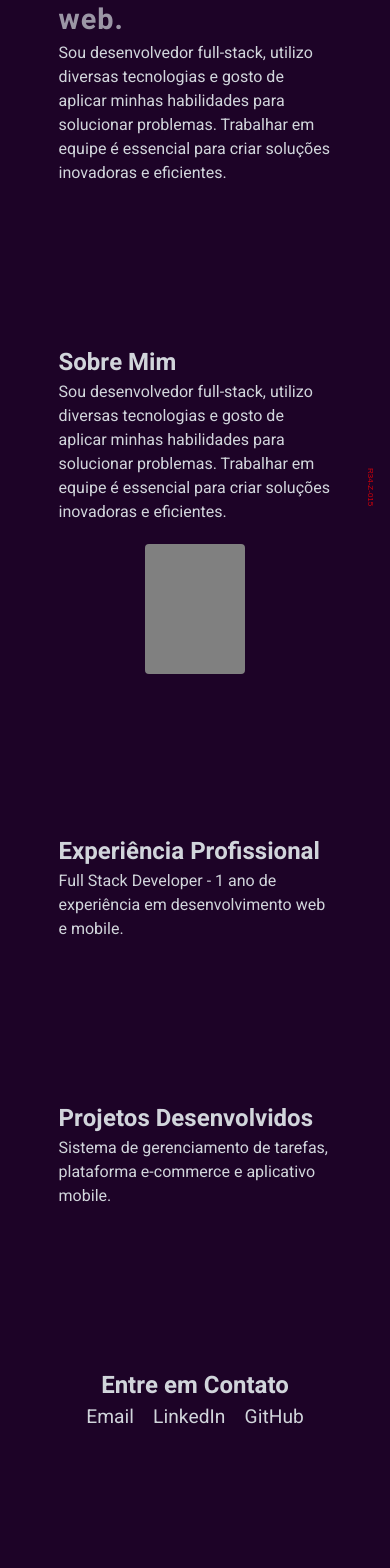
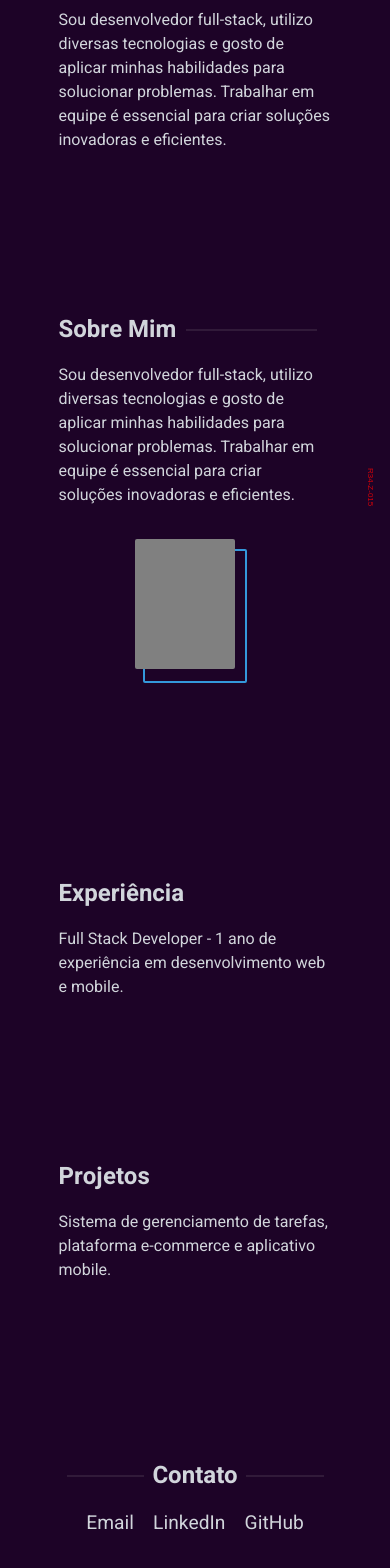
Before and after one commit to icadorin/portfolio, a React (Vite) app: page / in a window 390 px wide. Shown: the part 328-1896 px from the top of the page. Built offline with nearby package versions, Linux system fonts and the light colour scheme.

Commit message:
Fix profile photo alignment and optimize layout for amaller screens.

```diff
--- a/src/components/Profile.tsx
+++ b/src/components/Profile.tsx
@@ -30,7 +30,7 @@ const Profile: React.FC = () => {
         <section id="resumo" className="resume">
           <p className="resume-greeting">Olá, meu nome é</p>
           <p className="resume-name">Israel.</p>
-          <p className="resume-proficiency">Desenvolvedor web.</p>
+          <p className="resume-proficiency">Desenvolvedor web Full-Stack.</p>
           <p className="resume-description">
             Sou desenvolvedor full-stack, utilizo diversas tecnologias e gosto
             de aplicar minhas habilidades para solucionar problemas.
@@ -39,8 +39,8 @@ const Profile: React.FC = () => {
         </section>
 
         <section id="sobre" className="about">
-          <h2 className="section-title">Sobre Mim</h2>
           <div className="profile-about">
+            <h2 className="section-about">Sobre Mim</h2>
             <div className="profile-text">
               <p className="profile-description">
                 Sou desenvolvedor full-stack, utilizo diversas tecnologias e gosto
@@ -48,22 +48,26 @@ const Profile: React.FC = () => {
                 Trabalhar em equipe é essencial para criar soluções inovadoras e eficientes.
               </p>
             </div>
-            <div className="profile-photo"></div>
+          </div>
+          <div className="photo-container">
+            <div className="photo-border">
+              <div className="profile-photo"></div>
+            </div>
           </div>
         </section>
 
         <section id="experiencia" className="experience">
-          <h2>Experiência Profissional</h2>
+          <h2 className="section-experience">Experiência</h2>
           <p>Full Stack Developer - 1 ano de experiência em desenvolvimento web e mobile.</p>
         </section>
 
         <section id="trabalhos" className="works">
-          <h2>Projetos Desenvolvidos</h2>
+          <h2 className="section-works">Projetos</h2>
           <p>Sistema de gerenciamento de tarefas, plataforma e-commerce e aplicativo mobile.</p>
         </section>
 
         <section id="contatos" className="contact">
-          <h2>Entre em Contato</h2>
+          <h2 className="section-contact">Contato</h2>
           <div className="link-format">
             <a href="mailto:email@example.com" className="contact-link">Email</a>
             <a href="https://www.linkedin.com/in/username" className="contact-link" target="_blank" rel="noopener noreferrer">LinkedIn</a>
--- a/src/profile.css
+++ b/src/profile.css
@@ -57,7 +57,6 @@ body {
   border-color: rgb(107, 52, 151);
 }
 
-.resume,
 .about,
 .experience,
 .works,
@@ -65,15 +64,26 @@ body {
   margin-top: 20rem;
 }
 
+.resume-greeting,
+.resume-name,
+.resume-proficiency,
+.section-about,
+.section-experience,
+.section-works,
+.section-contact {
+  margin-bottom: 1rem;
+}
+
 .content-wrapper {
   max-width: 1200px;
   margin: 0 auto;
-  padding: 0 25%;
 }
 
 .resume {
   display: flex;
   flex-direction: column;
+  margin-top: 10rem;
+  padding: 0 25%;
 }
 
 .resume-greeting {
@@ -103,18 +113,36 @@ body {
 
 .about {
   display: flex;
-  flex-direction: column;
+  padding: 0 20%;
 }
 
 .profile-about {
   display: flex;
+  flex-direction: column;
+  margin-right: 15px;
+}
+
+.photo-container {
+  width: 170px;
+  height: 200px;
+}
+
+.photo-border {
+  width: 160px;
+  height: 188px;
+  margin-top: 10px;
+  border: 2px solid #3498db;
+  border-radius: 2px;
+  position: relative;
 }
 
 .profile-photo {
   width: 150px;
   height: 180px;
-  border-radius: 4px;
+  border-radius: 2px;
   background-color: gray;
+  margin-top: -12px;
+  margin-left: -10px;
   flex-shrink: 0;
 }
 
@@ -122,12 +150,52 @@ body {
   /* */
 }
 
+.section-about {
+  display: flex;
+  align-items: center;
+  width: 100%;
+  white-space: nowrap;
+}
+
+.section-about::after {
+  content: "";
+  display: inline-block;
+  width: 100%;
+  height: 2px;
+  background-color: #c0c0c01e;
+  margin-left: 10px;
+  vertical-align: middle;
+}
+
 .works {
   /* */
 }
 
+.section-contact {
+  display: flex;
+  align-items: center;
+  justify-content: center;
+  position: relative;
+  padding-top: 1rem;
+}
+
+.section-contact::before,
+.section-contact::after {
+  content: "";
+  flex-grow: 1;
+  height: 2px;
+  background-color: #c0c0c01e;
+  margin: 0 0.5rem;
+}
+
+.section-contact h2 {
+  margin: 0;
+  white-space: nowrap;
+}
+
 .contact {
   text-align: center;
+  padding: 0 25%;
 }
 
 .link-format {
@@ -182,15 +250,24 @@ body {
   .content-wrapper {
     max-width: 1200px;
     margin: 0 auto;
+  }
+
+  .resume {
+    margin-top: 5rem;
     padding: 0 15%;
   }
 
-  .resume,
   .about,
   .experience,
   .works,
   .contact {
     margin-top: 10rem;
+    padding: 0 15%;
+  }
+
+  .about {
+    display: flex;
+    flex-direction: column;
   }
 
   .resume-name,
@@ -200,16 +277,43 @@ body {
     letter-spacing: 1px;
   }
 
-  .profile-about {
+  .photo-container {
     display: flex;
-    flex-direction: column;
+    justify-content: center;
+    margin-left: 10px;
+    margin: 2rem auto;
+    width: 115px;
+    height: 145px;
+  }
+
+  .photo-border {
+    width: 104px;
+    height: 134px;
+    margin-top: 10px;
+    border: 2px solid #3498db;
+    border-radius: 2px;
+    position: relative;
   }
 
   .profile-photo {
     margin: 0 auto;
-    margin-top: 20px;
+    margin-top: 5px;
     width: 100px;
     height: 130px;
+    margin-top: -12px;
+    margin-left: -10px;
+    flex-shrink: 0;
+  }
+}
+
+@media (max-width: 480px) {
+
+  .nav-links {
+    gap: 0.5rem;
+  }
+
+  .nav-links button {
+    font-size: 0.8rem;
   }
 }
 
```
